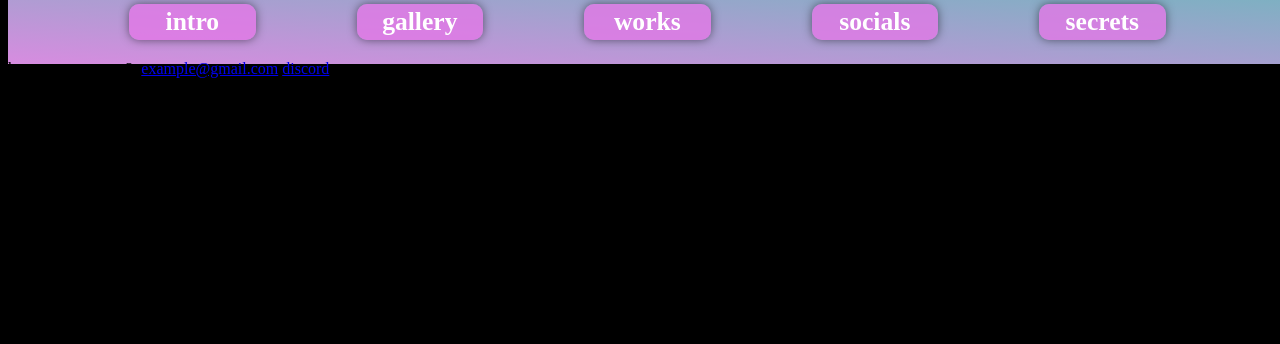
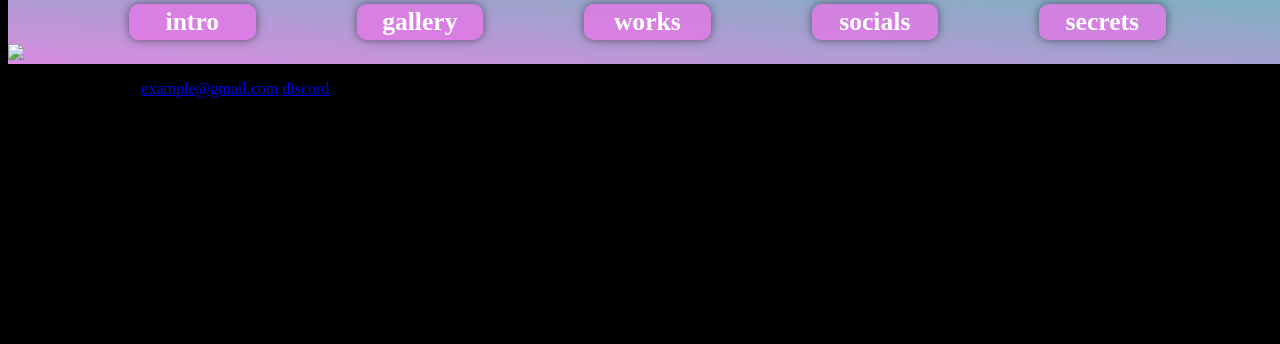
Before and after one commit to eyeyamnewb/mydjango-base-site, a Django app: template cosplaysite/site_app/templates/navigation.html in a window 1280 px wide. Shown: the top 344 px of the page. Run offline with Django 5.2, Linux system fonts and the light colour scheme; the template is opened without the code that fills it, so the values that code supplies are empty.

Commit message:
Update navigation.html

```diff
--- a/cosplaysite/site_app/templates/navigation.html
+++ b/cosplaysite/site_app/templates/navigation.html
@@ -63,8 +63,9 @@
 
 <body>
     <div class="content-divider">
-    {% block content %}
-    {% endblock %}
+        <IMG SRC="#sample.png" class="animate">
+        {% block content %}
+        {% endblock %}
     </div>
 </body>
 
```
